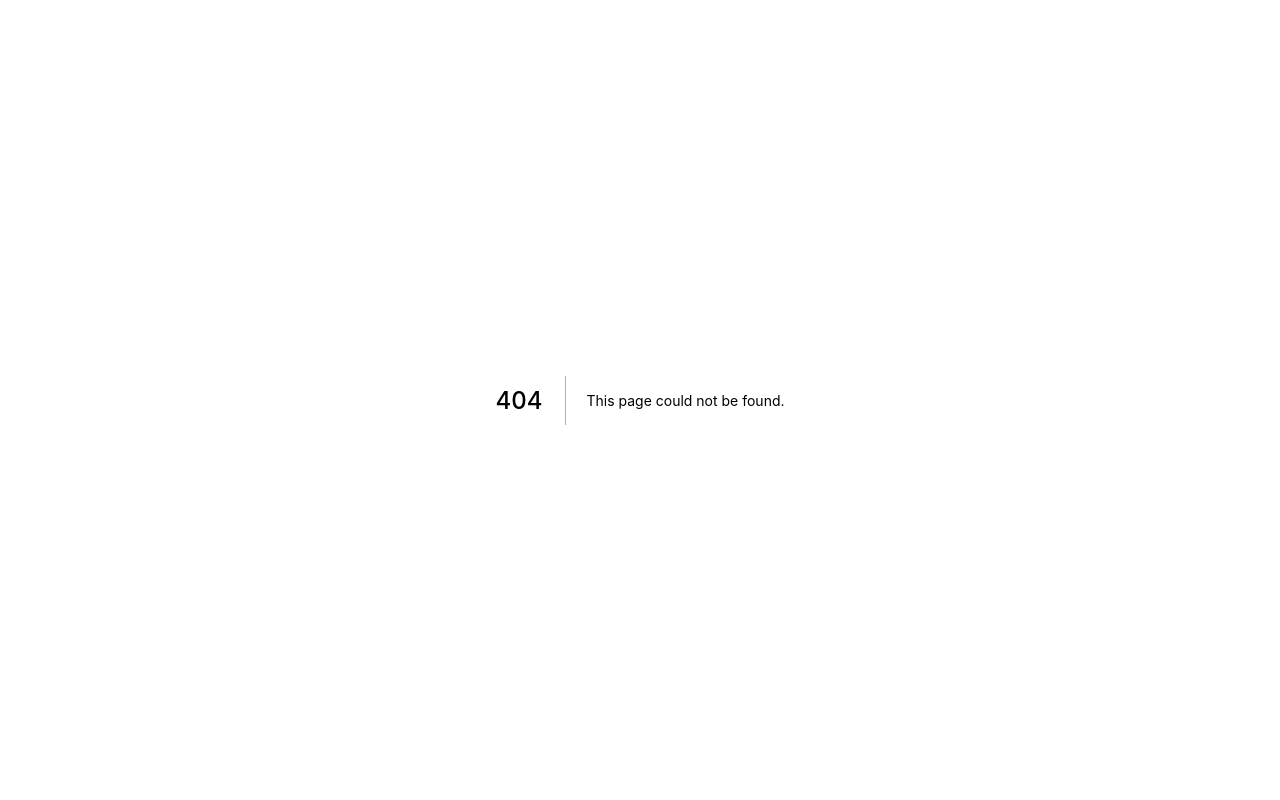
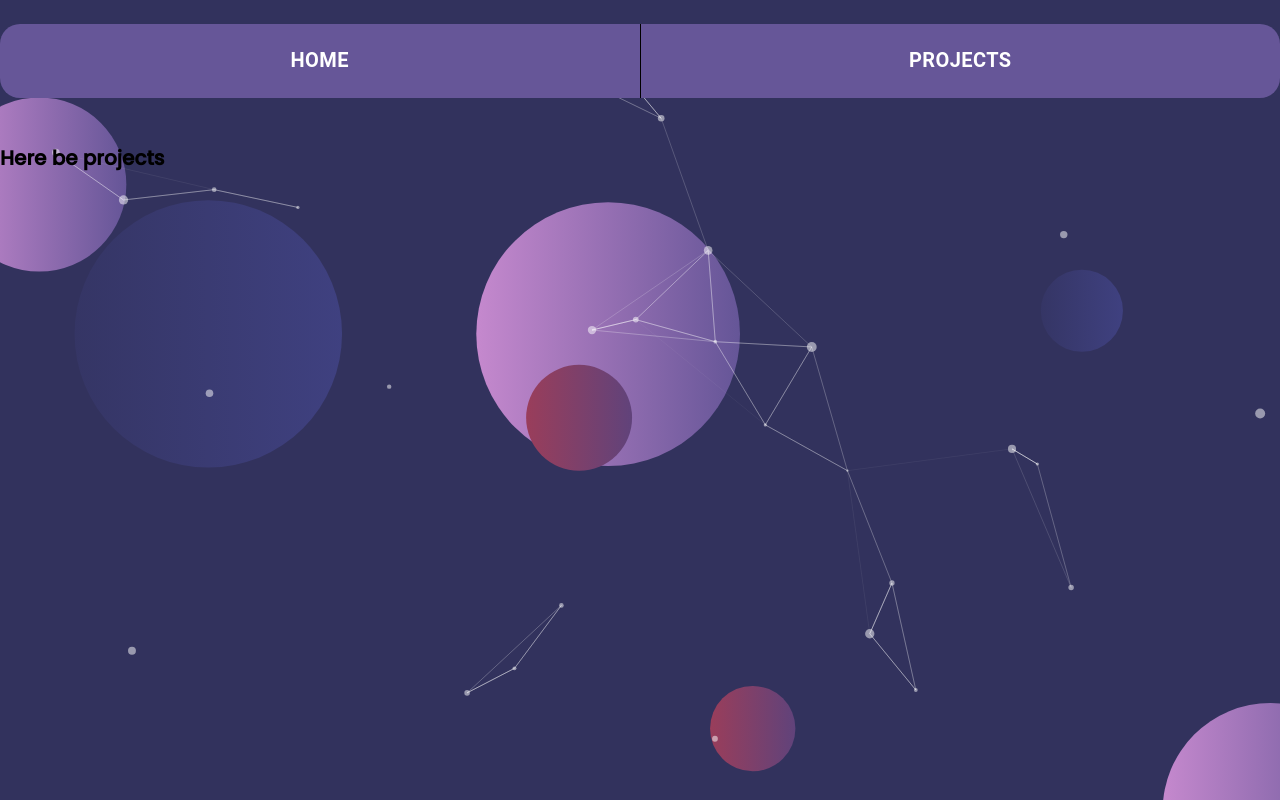
Before and after one commit to dangersflow/personal_website, a Next.js app: page /projects in a window 1280 px wide. Before the commit this address had no page. Built offline with nearby package versions, Linux system fonts and the light colour scheme.

Commit message:
added a nav bar && working on projects page

```diff
--- a/package.json
+++ b/package.json
@@ -10,6 +10,9 @@
         "export": "next export"
     },
     "dependencies": {
+        "@emotion/react": "^11.9.0",
+        "@emotion/styled": "^11.8.1",
+        "@mui/material": "^5.6.4",
         "@types/styled-components": "^5.1.25",
         "framer-motion": "^6.3.3",
         "next": "12.1.5",
--- /dev/null
+++ b/pages/projects.jsx
@@ -0,0 +1,31 @@
+import {
+  Text,
+  Padding,
+  AppBar,
+  HorizontalDivider,
+} from "../styles/globalStyles";
+import { Button } from "@mui/material";
+
+export default function Projects() {
+  return (
+    <>
+      <Padding padding={"0.5em"} />
+      <AppBar
+        position="sticky"
+        backgroundColor={"#665698"}
+        borderRadius={"20px"}
+        justifyContent={"space-evenly"}
+      >
+        <Button fullWidth={"20vw"} href={"/"}>
+          <Text color="white">Home</Text>
+        </Button>
+        <HorizontalDivider borderLeft={"1px solid black"} />
+        <Button fullWidth={"20vw"} href={"/projects"}>
+          <Text color="white">Projects</Text>
+        </Button>
+      </AppBar>
+      <Padding padding={"1em"} />
+      <Text>Here be projects</Text>
+    </>
+  );
+}
--- a/styles/globalStyles.jsx
+++ b/styles/globalStyles.jsx
@@ -313,3 +313,37 @@ justify-content: ${(props) => props.justifyContent};
 align-items: ${(props) => props.alignItems};
 background-color: ${(props) => props.backgroundColor};
 `;
+
+export const AppBar = styledComponents.div`
+display: flex;
+flex-direction: row;
+justify-content: ${(props) => props.justifyContent};
+align-items: ${(props) => props.alignItems};
+background-color: ${(props) => props.backgroundColor};
+border-radius: ${(props) => props.borderRadius};
+`;
+
+export const FlatButton = styledComponents.button`
+justify-content: ${(props) => props.justifyContent};
+align-items: ${(props) => props.alignItems};
+width: ${(props) => props.width};
+height: ${(props) => props.height};
+padding: ${(props) => props.padding};
+border-radius: ${(props) => props.borderRadius};
+font-size: ${(props) => props.fontSize};
+font-weight: ${(props) => props.fontWeight};
+font-family: ${(props) => props.fontFamily};
+border: 2px solid black;
+display: flex;
+flex-direction: row;
+`;
+
+export const HorizontalDivider = styledComponents.div`
+display: flex;
+flex-direction: row;
+justify-content: ${(props) => props.justifyContent};
+align-items: ${(props) => props.alignItems};
+background-color: ${(props) => props.backgroundColor};
+border-radius: ${(props) => props.borderRadius};
+border-left: ${(props) => props.borderLeft};
+`;
```
Also changed, not shown: pages/index.jsx (+19 -0 lines), 1 other file (tests, documents, lock files or other folders).
